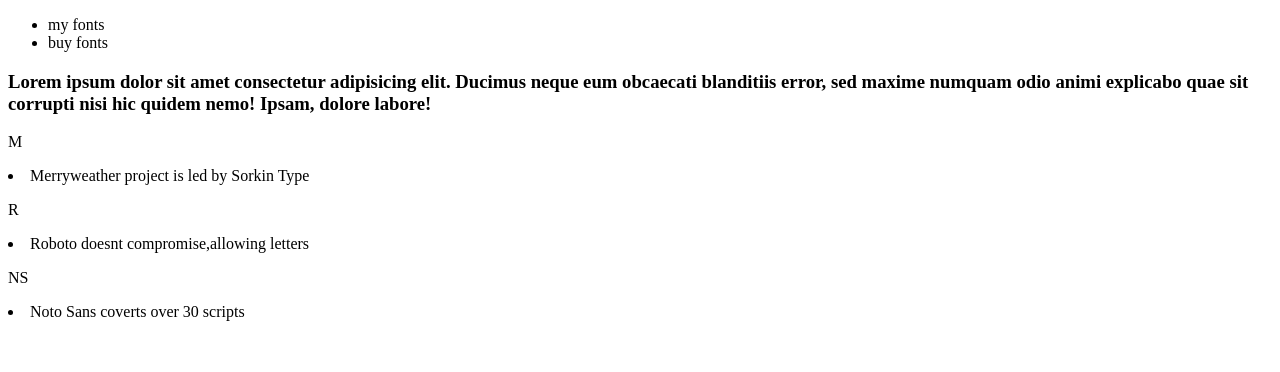
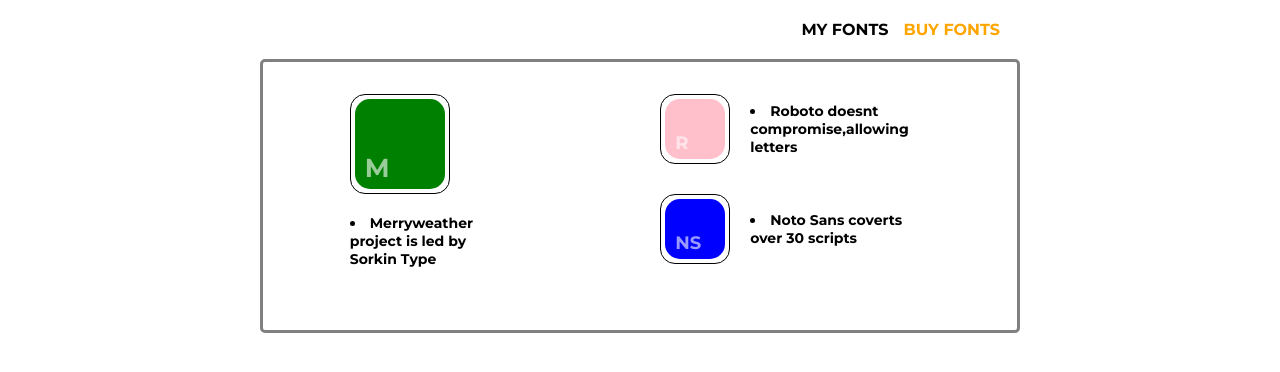
Before and after one commit to dxvxlery/Indrivo-Test, a plain HTML site: page First/index.html in a window 1280 px wide. Drawn offline with Linux system fonts and the light colour scheme.

Commit message:
changed the path to styles and js logic
changed the path to styles and js logic

```diff
--- a/First/index.html
+++ b/First/index.html
@@ -6,7 +6,7 @@
     <meta http-equiv="X-UA-Compatible" content="IE=edge">
     <meta name="viewport" content="width=device-width, initial-scale=1.0">
     <title>INDRIVO</title>
-    <link rel="stylesheet" href="./index.css">
+    <link rel="stylesheet" href="./style.css">
 </head>
 
 <body>
@@ -77,7 +77,7 @@
 
 
     </div>
-    <script src="./index.js"></script>
+    <script src="./script.js"></script>
 </body>
 
 </html>
```
